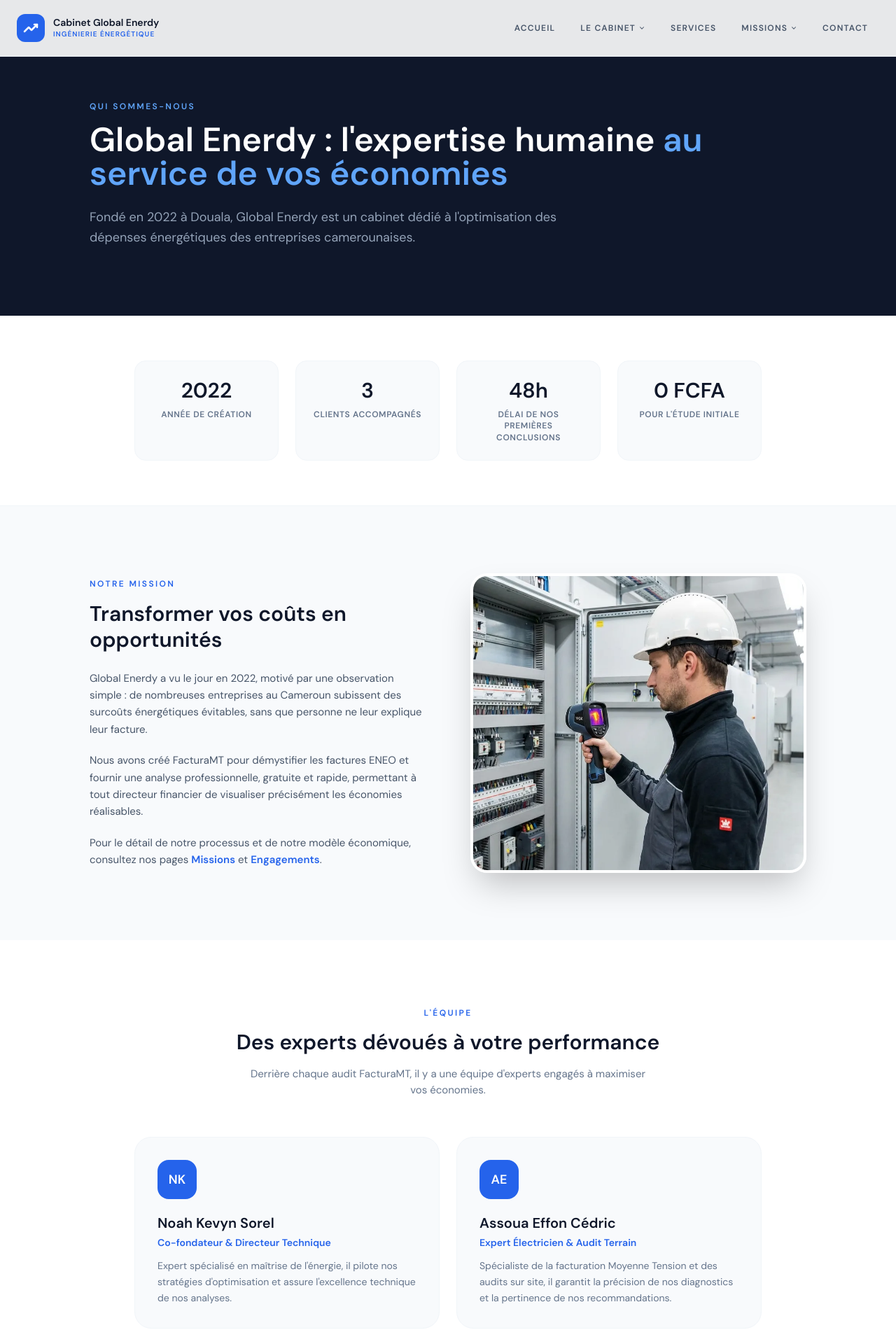
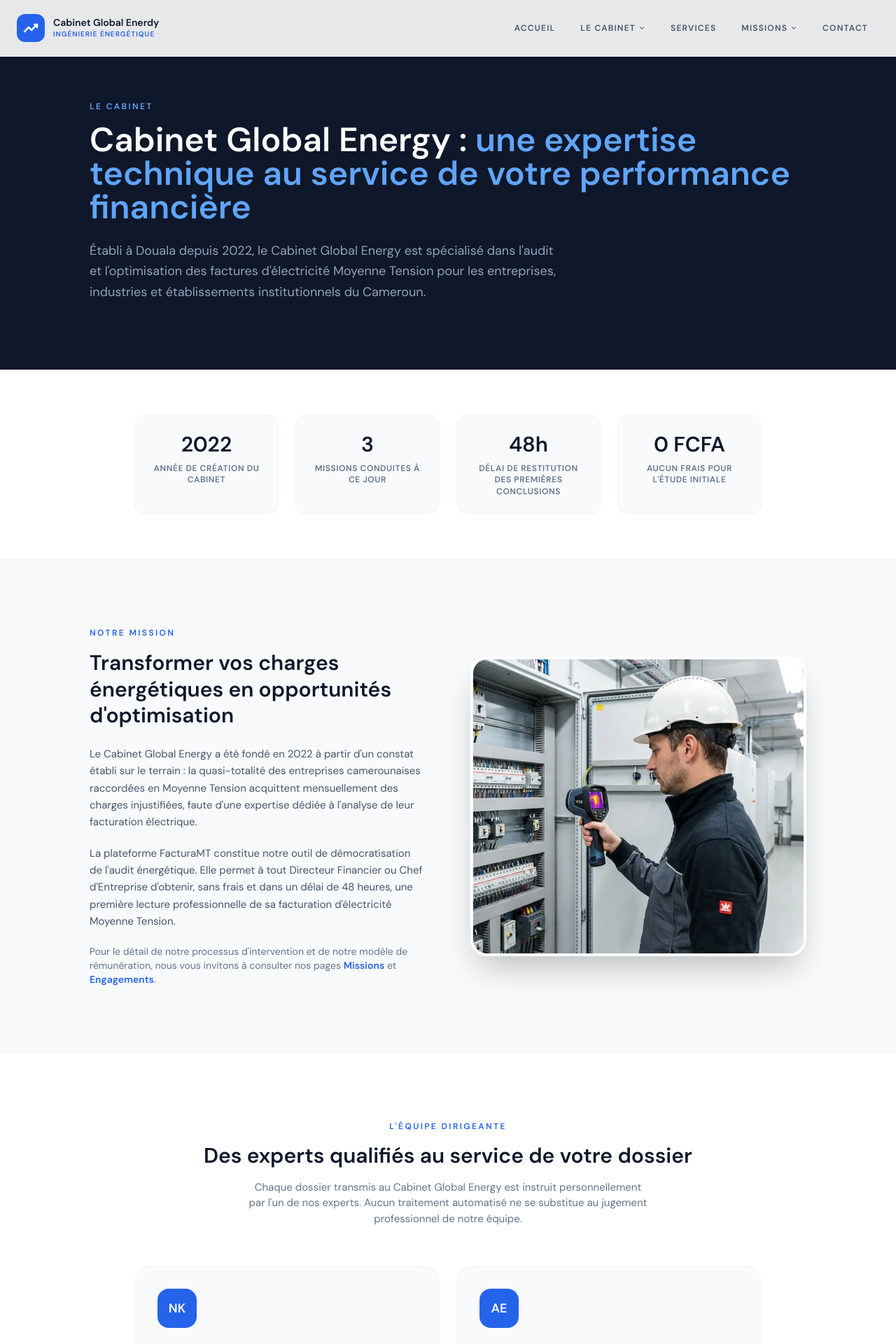
Before and after one commit to cabinetnoahetcie/factura-mt, a Next.js app in the folder frontend/: page /a-propos in a window 1280 px wide. Shown: the top 1920 px of the page at 70% size. Built offline with nearby package versions, Linux system fonts and the light colour scheme.

Commit message:
Update page.jsx

```diff
--- a/frontend/app/a-propos/page.jsx
+++ b/frontend/app/a-propos/page.jsx
@@ -10,14 +10,15 @@ export default function APropos() {
 
       <section className="bg-slate-900 pt-36 pb-24 px-6">
         <div className="max-w-5xl mx-auto">
-          <p className="text-blue-400 font-bold text-xs uppercase tracking-[0.2em] mb-4">Qui sommes-nous</p>
+          <p className="text-blue-400 font-bold text-xs uppercase tracking-[0.2em] mb-4">Le Cabinet</p>
           <h1 className="text-4xl md:text-5xl font-extrabold text-white leading-tight mb-6">
-            Global Enerdy : l'expertise humaine{' '}
-            <span className="text-blue-400">au service de vos économies</span>
+            Cabinet Global Energy :{' '}
+            <span className="text-blue-400">une expertise technique au service de votre performance financière</span>
           </h1>
           <p className="text-slate-400 text-lg max-w-2xl leading-relaxed">
-            Fondé en 2022 à Douala, Global Enerdy est un cabinet dédié à l'optimisation
-            des dépenses énergétiques des entreprises camerounaises.
+            Établi à Douala depuis 2022, le Cabinet Global Energy est spécialisé dans l'audit
+            et l'optimisation des factures d'électricité Moyenne Tension pour les entreprises,
+            industries et établissements institutionnels du Cameroun.
           </p>
         </div>
       </section>
@@ -26,10 +27,10 @@ export default function APropos() {
       <section className="bg-white py-16 px-6 border-b border-slate-100">
         <div className="max-w-4xl mx-auto grid grid-cols-2 md:grid-cols-4 gap-6">
           {[
-            { val:'2022', lbl:'Année de création'          },
-            { val:'3',    lbl:'Clients accompagnés'        },
-            { val:'48h',  lbl:'Délai de nos premières conclusions' },
-            { val:'0 FCFA', lbl:'Pour l\'étude initiale'  },
+            { val:'2022',   lbl:'Année de création du cabinet'              },
+            { val:'3',      lbl:'Missions conduites à ce jour'              },
+            { val:'48h',    lbl:'Délai de restitution des premières conclusions' },
+            { val:'0 FCFA', lbl:'Aucun frais pour l\'étude initiale'       },
           ].map(({ val, lbl }) => (
             <div key={val} className="text-center p-6 rounded-2xl bg-slate-50 border border-slate-100">
               <div className="text-3xl font-extrabold text-slate-900 mb-2">{val}</div>
@@ -39,28 +40,30 @@ export default function APropos() {
         </div>
       </section>
 
-      {/* Notre mission */}
+      {/* Mission */}
       <section className="py-24 px-6 bg-slate-50">
         <div className="max-w-5xl mx-auto grid grid-cols-1 lg:grid-cols-2 gap-16 items-center">
           <div>
             <p className="text-blue-600 font-bold text-xs uppercase tracking-[0.2em] mb-4">Notre mission</p>
             <h2 className="text-3xl font-extrabold text-slate-900 mb-6 leading-tight">
-              Transformer vos coûts en opportunités
+              Transformer vos charges énergétiques en opportunités d'optimisation
             </h2>
             <div className="space-y-5 text-slate-600 text-[15px] leading-relaxed">
               <p>
-                Global Enerdy a vu le jour en 2022, motivé par une observation simple :
-                de nombreuses entreprises au Cameroun subissent des surcoûts énergétiques
-                évitables, sans que personne ne leur explique leur facture.
+                Le Cabinet Global Energy a été fondé en 2022 à partir d'un constat établi
+                sur le terrain : la quasi-totalité des entreprises camerounaises raccordées
+                en Moyenne Tension acquittent mensuellement des charges injustifiées,
+                faute d'une expertise dédiée à l'analyse de leur facturation électrique.
               </p>
               <p>
-                Nous avons créé FacturaMT pour démystifier les factures ENEO et fournir
-                une analyse professionnelle, gratuite et rapide, permettant à tout
-                directeur financier de visualiser précisément les économies réalisables.
+                La plateforme FacturaMT constitue notre outil de démocratisation de l'audit
+                énergétique. Elle permet à tout Directeur Financier ou Chef d'Entreprise
+                d'obtenir, sans frais et dans un délai de 48 heures, une première lecture
+                professionnelle de sa facturation d'électricité Moyenne Tension.
               </p>
-              <p>
-                Pour le détail de notre processus et de notre modèle économique, consultez
-                nos pages{' '}
+              <p className="text-sm text-slate-500">
+                Pour le détail de notre processus d'intervention et de notre modèle de rémunération,
+                nous vous invitons à consulter nos pages{' '}
                 <Link href="/missions" className="text-blue-600 font-semibold hover:underline">Missions</Link>
                 {' '}et{' '}
                 <Link href="/engagements" className="text-blue-600 font-semibold hover:underline">Engagements</Link>.
@@ -68,23 +71,24 @@ export default function APropos() {
             </div>
           </div>
           <div className="rounded-3xl overflow-hidden shadow-2xl border-4 border-white">
-            <img src="/images/engineer.webp" alt="Expert Cabinet Global Enerdy"
+            <img src="/images/engineer.webp" alt="Expert du Cabinet Global Energy"
               className="w-full h-[420px] object-cover"/>
           </div>
         </div>
       </section>
 
-      {/* L'équipe — unique à cette page */}
+      {/* Équipe */}
       <section className="py-24 px-6 bg-white">
         <div className="max-w-4xl mx-auto">
           <div className="text-center mb-14">
-            <p className="text-blue-600 font-bold text-xs uppercase tracking-[0.2em] mb-4">L'équipe</p>
+            <p className="text-blue-600 font-bold text-xs uppercase tracking-[0.2em] mb-4">L'équipe dirigeante</p>
             <h2 className="text-3xl font-extrabold text-slate-900">
-              Des experts dévoués à votre performance
+              Des experts qualifiés au service de votre dossier
             </h2>
             <p className="text-slate-500 mt-4 max-w-xl mx-auto text-[15px]">
-              Derrière chaque audit FacturaMT, il y a une équipe d'experts engagés
-              à maximiser vos économies.
+              Chaque dossier transmis au Cabinet Global Energy est instruit personnellement
+              par l'un de nos experts. Aucun traitement automatisé ne se substitue
+              au jugement professionnel de notre équipe.
             </p>
           </div>
           <div className="grid grid-cols-1 md:grid-cols-2 gap-6">
@@ -92,14 +96,14 @@ export default function APropos() {
               {
                 init:  'NK',
                 nom:   'Noah Kevyn Sorel',
-                titre: 'Co-fondateur & Directeur Technique',
-                desc:  "Expert spécialisé en maîtrise de l'énergie, il pilote nos stratégies d'optimisation et assure l'excellence technique de nos analyses.",
+                titre: 'Co-fondateur — Directeur Technique',
+                desc:  "Expert en maîtrise de l'énergie, il supervise l'ensemble des stratégies d'optimisation du Cabinet et garantit la rigueur technique de chaque analyse conduite.",
               },
               {
                 init:  'AE',
                 nom:   'Assoua Effon Cédric',
-                titre: 'Expert Électricien & Audit Terrain',
-                desc:  "Spécialiste de la facturation Moyenne Tension et des audits sur site, il garantit la précision de nos diagnostics et la pertinence de nos recommandations.",
+                titre: 'Expert en facturation MT &amp; Audit terrain',
+                desc:  "Spécialiste de la facturation Moyenne Tension et des interventions sur site industriel, il assure la précision des diagnostics et la pertinence opérationnelle des recommandations formulées.",
               },
             ].map((m, i) => (
               <div key={i} className="p-8 rounded-3xl bg-slate-50 border border-slate-100 hover:shadow-lg transition-shadow">
@@ -107,7 +111,7 @@ export default function APropos() {
                   {m.init}
                 </div>
                 <div className="text-xl font-extrabold text-slate-900 mb-1">{m.nom}</div>
-                <div className="text-sm font-semibold text-blue-600 mb-3">{m.titre}</div>
+                <div className="text-sm font-semibold text-blue-600 mb-3" dangerouslySetInnerHTML={{__html: m.titre}}/>
                 <p className="text-sm text-slate-500 leading-relaxed">{m.desc}</p>
               </div>
             ))}
```
